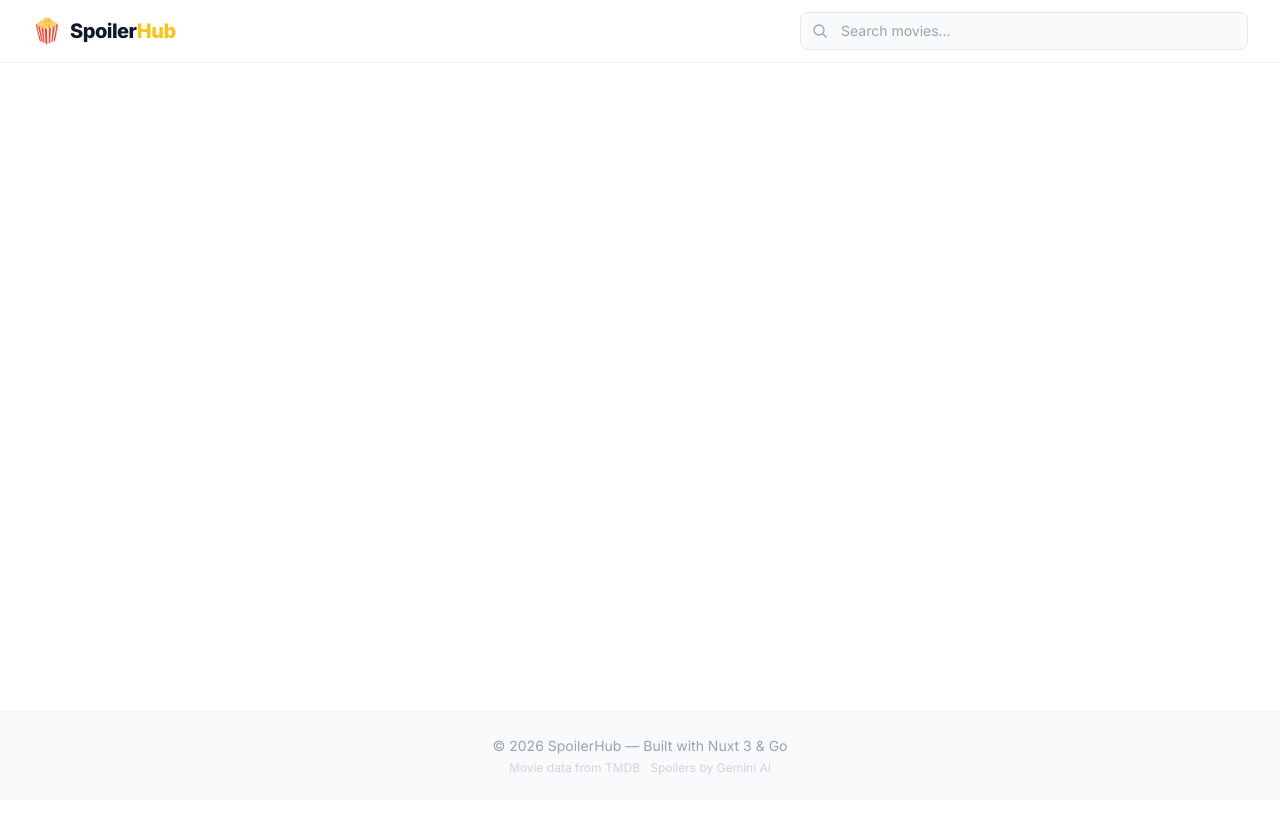
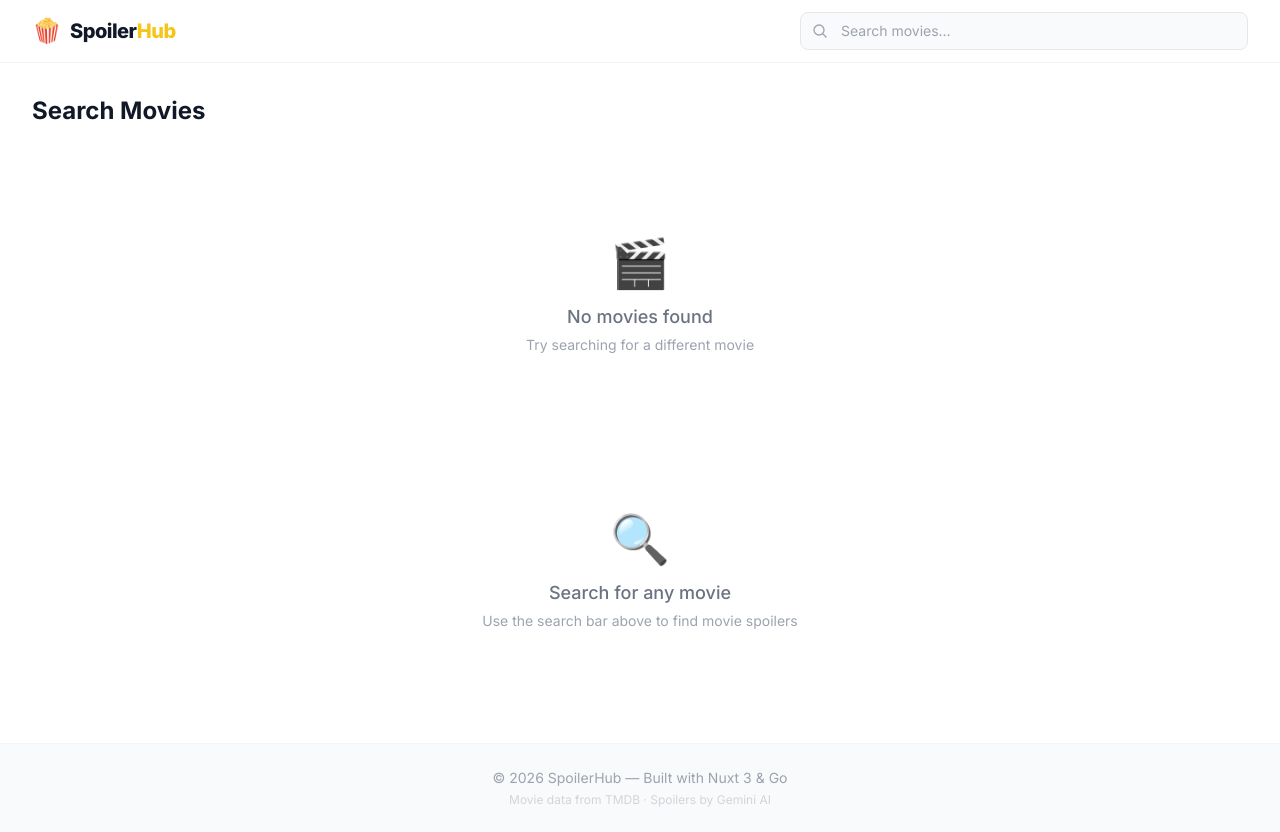
Before and after one commit to Aklile612/spoilerHub, a Nuxt app in the folder frontend/: page /search in a window 1280 px wide. Before the commit the page ends 800 px from the top, so only its background shows below. Built offline with nearby package versions, Linux system fonts and the light colour scheme.

Commit message:
feat: implement search results page with dynamic query handling and error state

```diff
--- /dev/null
+++ b/frontend/pages/search.vue
@@ -0,0 +1,74 @@
+<script setup lang="ts">
+/**
+ * Search results page — /search?q=movieName
+ * Fetches search results from backend and displays in a grid.
+ */
+const route = useRoute();
+const { results, loading, error, query, search } = useSearch();
+
+// Extract query from URL
+const searchQuery = computed(() => (route.query.q as string) || "");
+
+// Fetch on mount and when query changes
+watch(
+  searchQuery,
+  (q) => {
+    if (q) search(q);
+  },
+  { immediate: true }
+);
+
+useHead({
+  title: computed(
+    () =>
+      searchQuery.value
+        ? `Search: "${searchQuery.value}" — SpoilerHub`
+        : "Search — SpoilerHub"
+  ),
+});
+</script>
+
+<template>
+  <div class="mx-auto max-w-7xl px-4 py-8 sm:px-6 lg:px-8">
+    <!-- Search header -->
+    <div class="mb-8">
+      <h1 class="text-2xl font-bold text-gray-900">
+        <template v-if="searchQuery">
+          Results for "<span class="text-brand-dark">{{ searchQuery }}</span>"
+        </template>
+        <template v-else>Search Movies</template>
+      </h1>
+      <p v-if="results.length > 0" class="mt-1 text-sm text-gray-500">
+        {{ results.length }} movie{{ results.length !== 1 ? "s" : "" }} found
+      </p>
+    </div>
+
+    <!-- Error state -->
+    <div
+      v-if="error"
+      class="rounded-lg border border-red-200 bg-red-50 p-6 text-center"
+    >
+      <p class="text-sm font-medium text-red-800">
+        Search failed. Please try again.
+      </p>
+      <p class="mt-1 text-xs text-red-600">{{ error }}</p>
+    </div>
+
+    <!-- Results grid -->
+    <MovieGrid :movies="results" :loading="loading" />
+
+    <!-- No query state -->
+    <div
+      v-if="!searchQuery && !loading"
+      class="flex flex-col items-center justify-center py-20 text-center"
+    >
+      <span class="text-5xl" aria-hidden="true">🔍</span>
+      <p class="mt-4 text-lg font-medium text-gray-500">
+        Search for any movie
+      </p>
+      <p class="mt-1 text-sm text-gray-400">
+        Use the search bar above to find movie spoilers
+      </p>
+    </div>
+  </div>
+</template>
```
